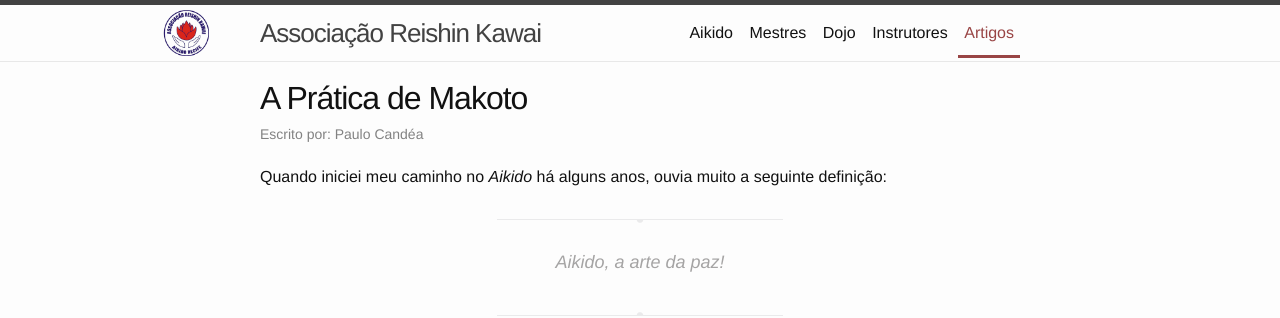
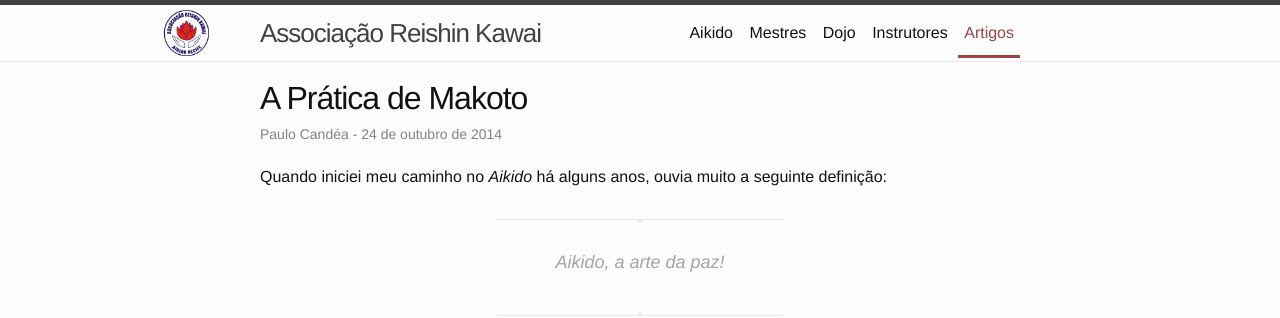
Before and after one commit to aikidorecife/aikidorecife.github.io, a Jekyll site: the page built from artigos/pratica-makoto.md, in a window 1280 px wide. Shown: the top 318 px of the page. Built offline with Jekyll 4.4.1, drawn with Linux system fonts in a browser that asks for light colours; nearby versions of some CDN libraries.

Commit message:
trying something with post meta

```diff
--- a/_layouts/post.html
+++ b/_layouts/post.html
@@ -7,7 +7,7 @@ layout: default
   <header class="post-header">
     <h1 class="post-title">{{ page.title }}</h1>
     <!--<p class="post-meta">{{ page.date | date: "%b %-d, %Y" }}{% if page.author %} • {{ page.author }}{% endif %}{% if page.meta %} • {{ page.meta }}{% endif %}</p>-->
-    <p class="post-meta"> Escrito por: {{ author.name }}</p>
+    <p class="post-meta">{{ author.name }} - {{ page.date }}</p>
   </header>
 
   <article class="post-content">
--- a/artigos/pratica-makoto.md
+++ b/artigos/pratica-makoto.md
@@ -2,7 +2,7 @@
 layout: post
 title: A Prática de Makoto
 author: paulo
-date: 24/10/2014
+date: 24 de outubro de 2014
 ---
 
 Quando iniciei meu caminho no *Aikido* há alguns anos, ouvia muito a seguinte
```
